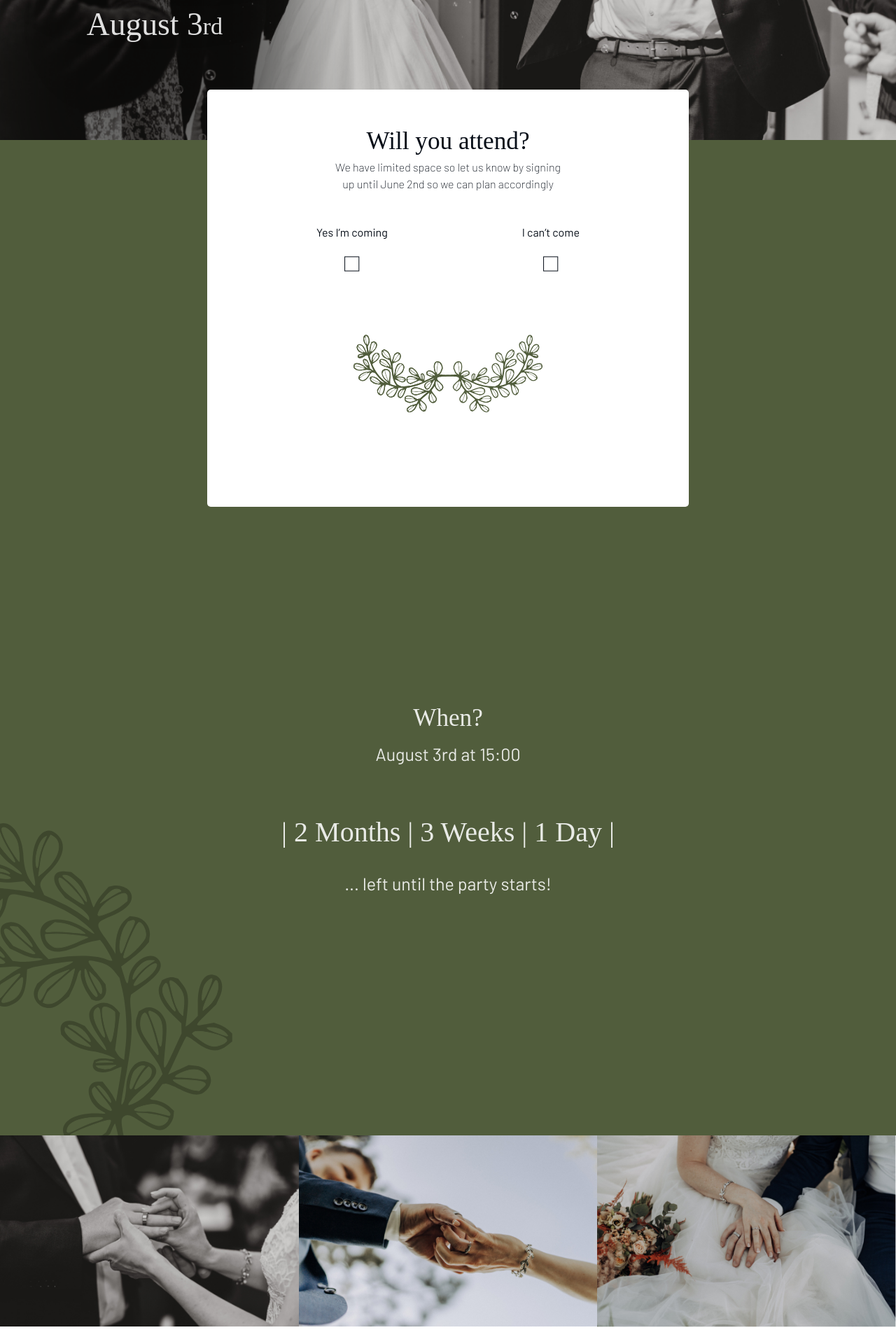
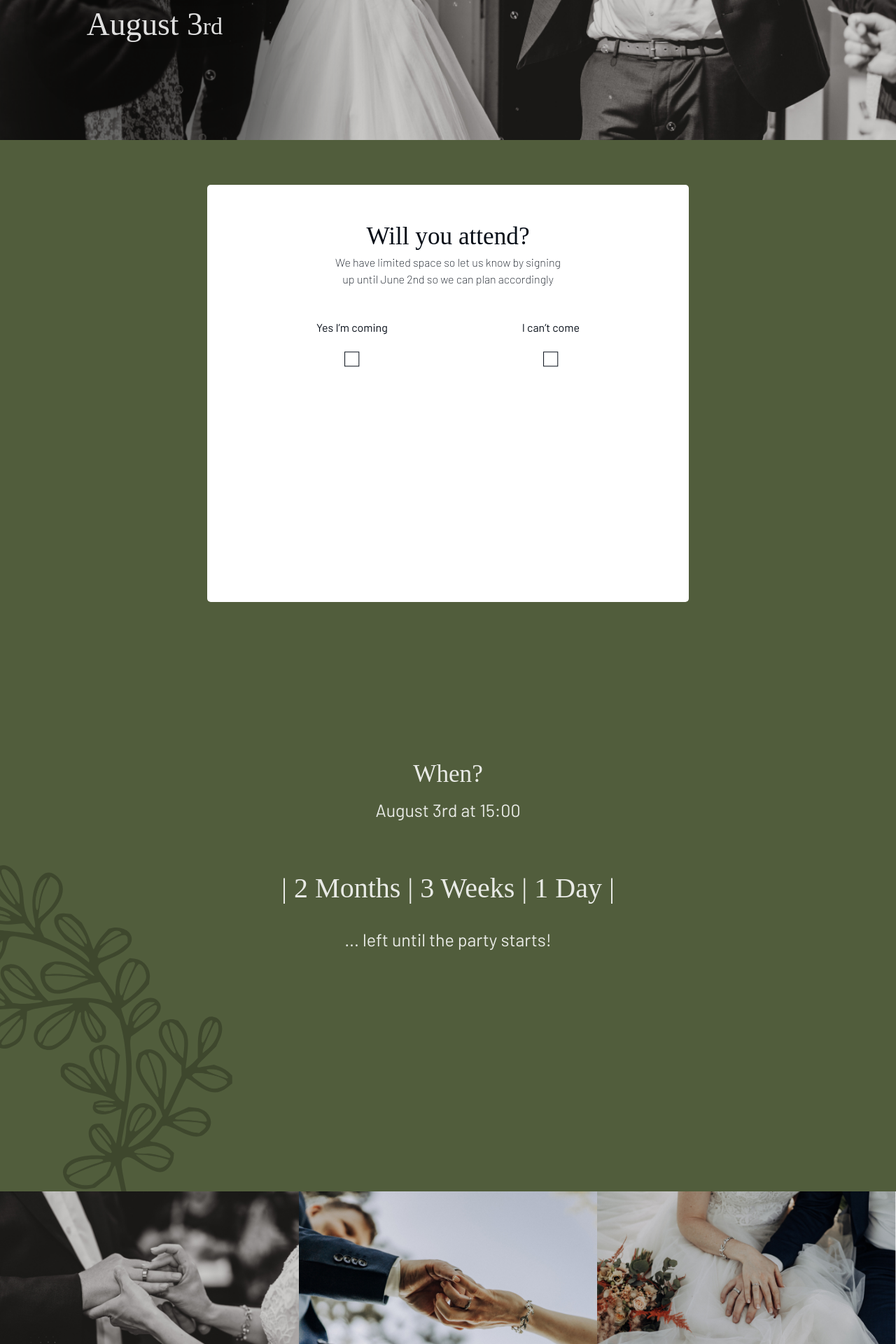
Before and after one commit to rayosdev/wedding, a React (Vite) app: page / in a window 1280 px wide. Shown: the part 560-2480 px from the top of the page at 70% size. Built offline with nearby package versions, Linux system fonts and the light colour scheme; a web font is replaced by a local one.

Commit message:
small fixes

```diff
--- a/src/components/Attend/AttendForm.scss
+++ b/src/components/Attend/AttendForm.scss
@@ -9,7 +9,8 @@
     padding: 3rem;
     padding-top: var(--ocerlap-top);
     position: relative;
-    top: calc((var(--ocerlap-top) * -1) - 1.5rem);
+    // top: calc((var(--ocerlap-top) * -1) - 1.5rem);
+    top: 4rem;
     border-radius: 5px;
 
     &__content {
@@ -37,6 +38,7 @@
             align-self: end;
             margin-bottom: -1rem;
             margin-top: 2rem;
+            display: none;
         }
     }
 }
--- a/src/components/EndSection.scss
+++ b/src/components/EndSection.scss
@@ -4,6 +4,8 @@
     background-color: var(--white);
     color: var(--text-dark);
     padding-top: 8rem;
+    display: flex;
+    flex-direction: column;
 
     .container {
         h2 {
@@ -15,14 +17,21 @@
 
     &__image-wrapper {
         position: relative;
+        margin-top: auto;
 
         & > img {
             position: absolute;
+            width: 25%;
+            max-width: 400px;
+            min-width: 220px;
+            bottom: 40%;
         }
 
         &_container {
             padding-top: 12rem;
             width: 100%;
+            max-height: 300px;
+            overflow: hidden;
 
             & > img {
                 width: 50%;
--- a/src/components/When.scss
+++ b/src/components/When.scss
@@ -4,6 +4,7 @@
     background-color: var(--deep-green);
     position: relative;
     display: grid;
+    padding-top: 5rem;
 
     .container {
         text-align: center;
@@ -35,7 +36,7 @@
     &__background-decoration {
 
         position: absolute;
-        top: 30px;
+        top: 90px;
         // margin-top: -350px;
         // margin-bottom: -400px;
         overflow: hidden;
```
Also changed, not shown: src/assets/church.jpg.
